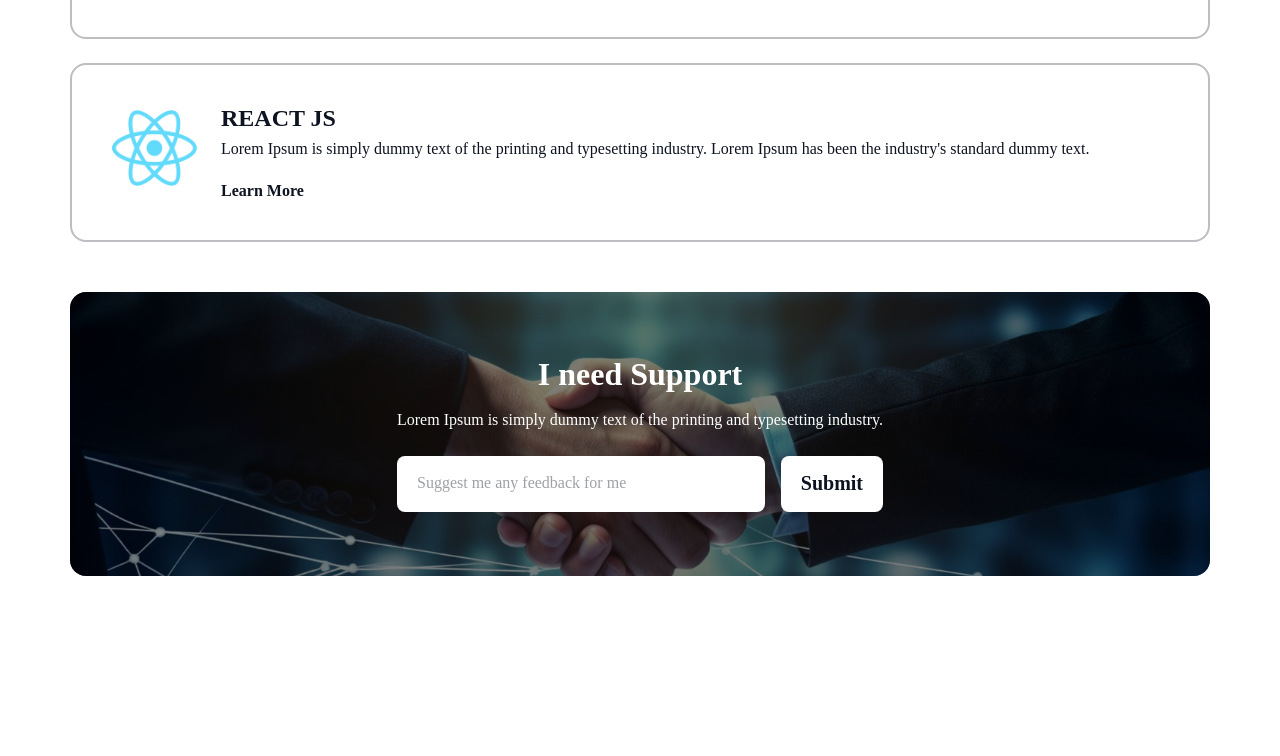
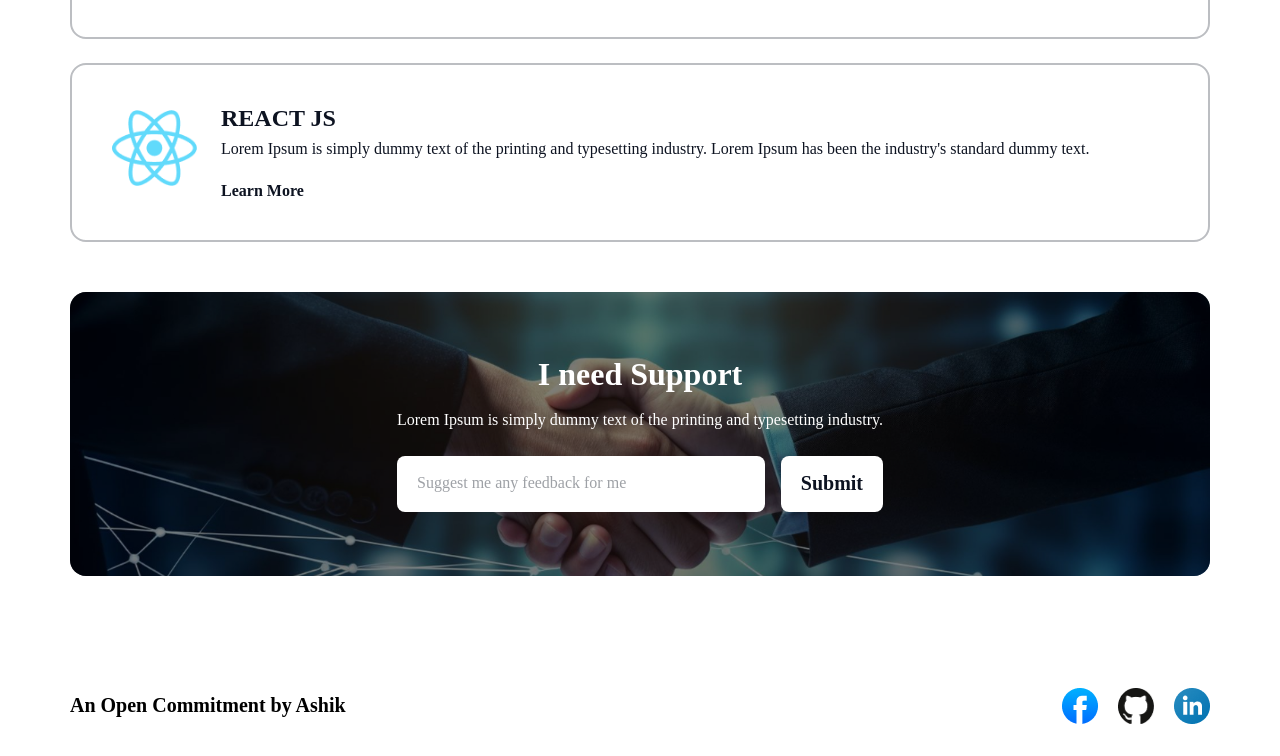
Before and after one commit to imashiksarkar/PH-A1, a plain HTML site: page index.html in a window 1280 px wide. Shown: the part 4103-4859 px from the top of the page. Before the commit the page ends 4679 px from the top, so only its background shows below. Drawn offline with Linux system fonts and the light colour scheme; a web font is replaced by a local one.

Commit message:
footer section complete

```diff
--- a/assets/css/styles.css
+++ b/assets/css/styles.css
@@ -369,3 +369,37 @@ a {
   background-color: #fff;
   cursor: pointer;
 }
+
+/* Footer Section */
+footer {
+  margin-top: 5rem;
+}
+footer .container {
+  padding-block: 2rem;
+  display: flex;
+  align-items: center;
+  justify-content: space-between;
+}
+footer h3 {
+  font-size: 1.25rem;
+  font-weight: 600;
+}
+footer .social-links {
+  list-style-type: none;
+  display: flex;
+  gap: 1.25rem;
+}
+footer .social-links li {
+  height: 2.25rem;
+  aspect-ratio: 1/1;
+}
+footer .social-links a {
+  display: inline-block;
+  width: 100%;
+  height: 100%;
+}
+footer .social-links img {
+  display: inline-block;
+  width: 100%;
+  height: 100%;
+}
--- a/index.html
+++ b/index.html
@@ -234,5 +234,26 @@
         </div>
       </section>
     </main>
+
+    <footer>
+      <div class="container">
+        <h3>An Open Commitment by Ashik</h3>
+        <ul class="social-links">
+          <li>
+            <a href="#"
+              ><img src="/assets/images/facebook.png" alt="facebook"
+            /></a>
+          </li>
+          <li>
+            <a href="#"><img src="/assets/images/github.png" alt="github" /></a>
+          </li>
+          <li>
+            <a href="#"
+              ><img src="/assets/images/linkedin.png" alt="linkedin"
+            /></a>
+          </li>
+        </ul>
+      </div>
+    </footer>
   </body>
 </html>
```
